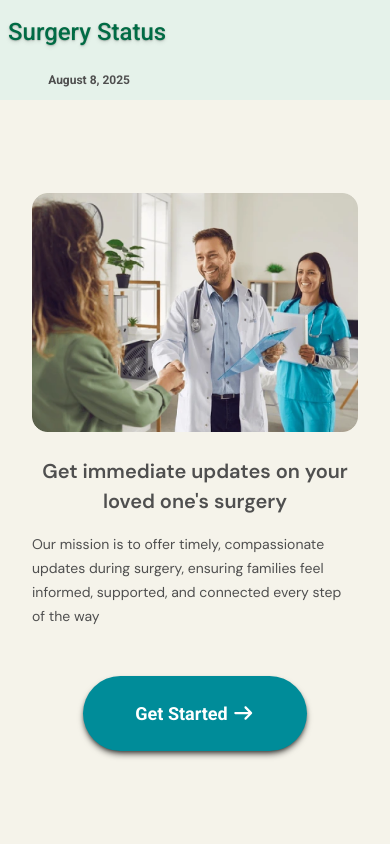
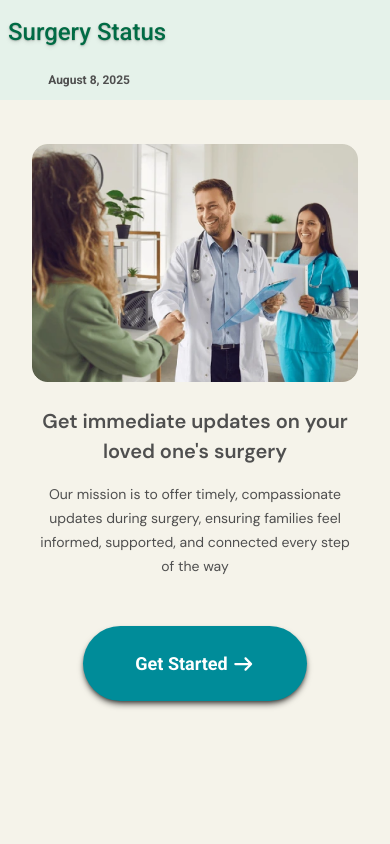
Before and after one commit to chingu-voyages/V56-tier2-team-25, a React (Vite) app: page / in a window 390 px wide. Shown: the top 844 px of the page. Built offline with nearby package versions, Linux system fonts and the light colour scheme; the HTML template or start-up script is replaced by a standard one.

Commit message:
homepage update

```diff
--- a/src/App.jsx
+++ b/src/App.jsx
@@ -27,13 +27,13 @@ function Home() {
   const navigate = useNavigate();
 
   return (
-    <div className="min-h-screen w-full flex flex-col">
+    <div>
       <div className="min-h-screen w-full flex flex-col">
         <Header />
-        <div className="flex flex-1 items-center justify-center bg-[#F5F3EA]">
+        <div className="flex flex-1 flex-col items-center pt-11 justify-start md:justify-center text-center bg-[#F5F3EA]">
           <div className="container flex flex-col lg:flex-row justify-center items-center mx-auto lg:px-10 px-8 lg:gap-18">
-            <div className="flex items-center justify-center  mb-6 lg:mb-0 order-0 lg:order-2">
-              <img src={homeImg} className="w-auto object-contain rounded-5xl" />
+            <div className="flex items-center justify-center mb-6 lg:mb-0 order-0 lg:order-2">
+              <img src={homeImg} className="w-auto object-contain" />
             </div>
             <div className="flex flex-col justify-center w-full lg:w-[47%] lg:space-y-11">
               <h1 className="lg:text-[3.4rem] text-[1.25rem] font-semibold text-center lg:text-left lg:font-bold pb-[1rem] text-[#4F4F4F] dm-sans lg:leading-[1.125]">
--- a/src/components/AddPatient.jsx
+++ b/src/components/AddPatient.jsx
@@ -56,8 +56,8 @@ const AddPatient = () => {
         <>
         <section className="min-h-screen w-full flex flex-col">
             <Header/>
-            <div className="flex-1 flex flex-col items-center justify-center bg-[#F5F3EA]">
-                <h2 className="text-4xl font-bold text-[#4F4F4F] mb-24">Patient Information</h2>
+            <div className="flex flex-1 flex-col items-center pt-11 lg:pt-0 md:justify-center bg-[#F5F3EA]">
+                <h2 className="text-[#4F4F4F] font-bold text-2xl lg:text-4xl dm-sans mb-10 md:mb-24">Patient Information</h2>
                 <form onSubmit={submitForm} className="flex flex-col">
                     {formInputs}
                     <div className="flex gap-6 mt-10">
```
